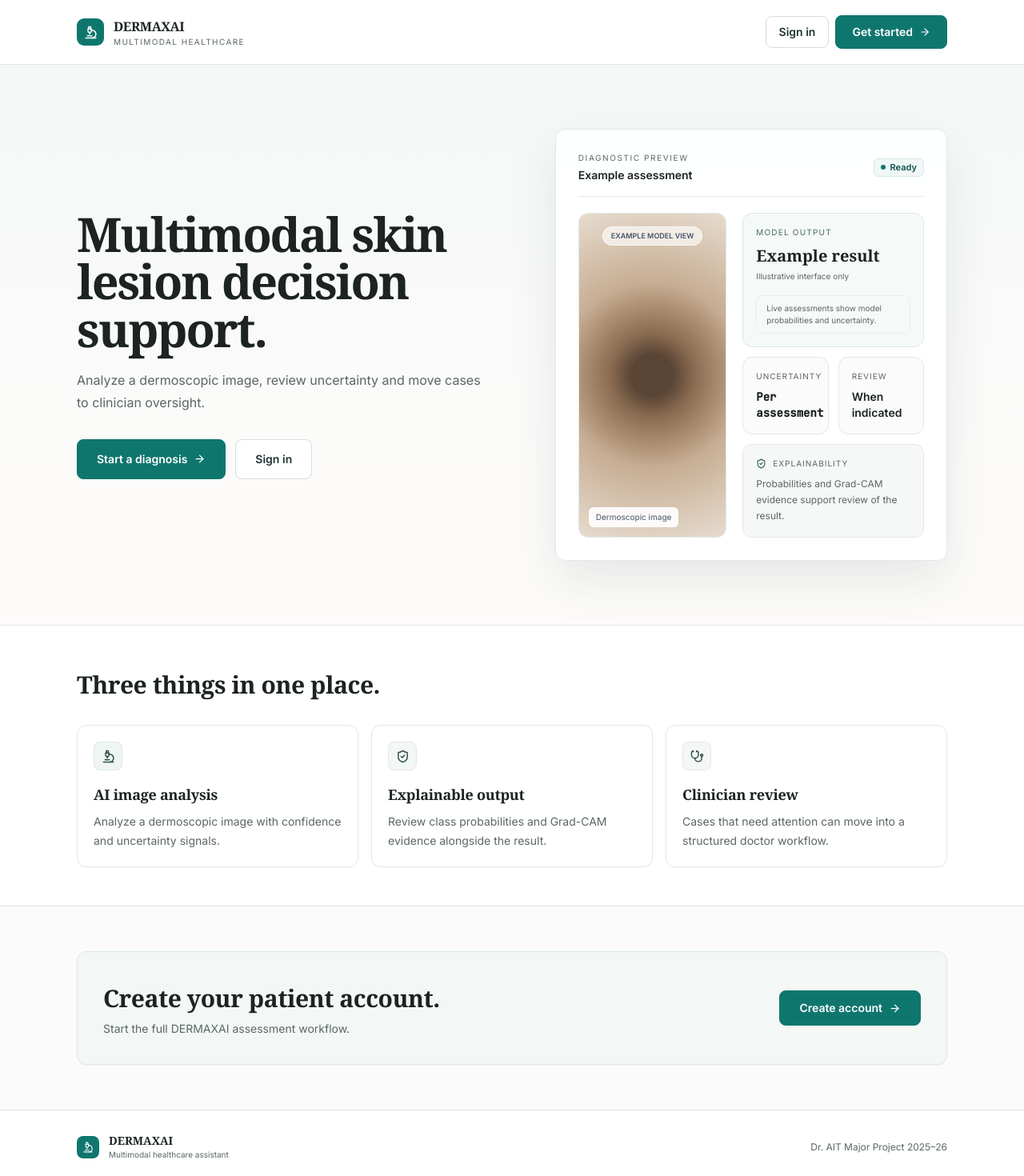
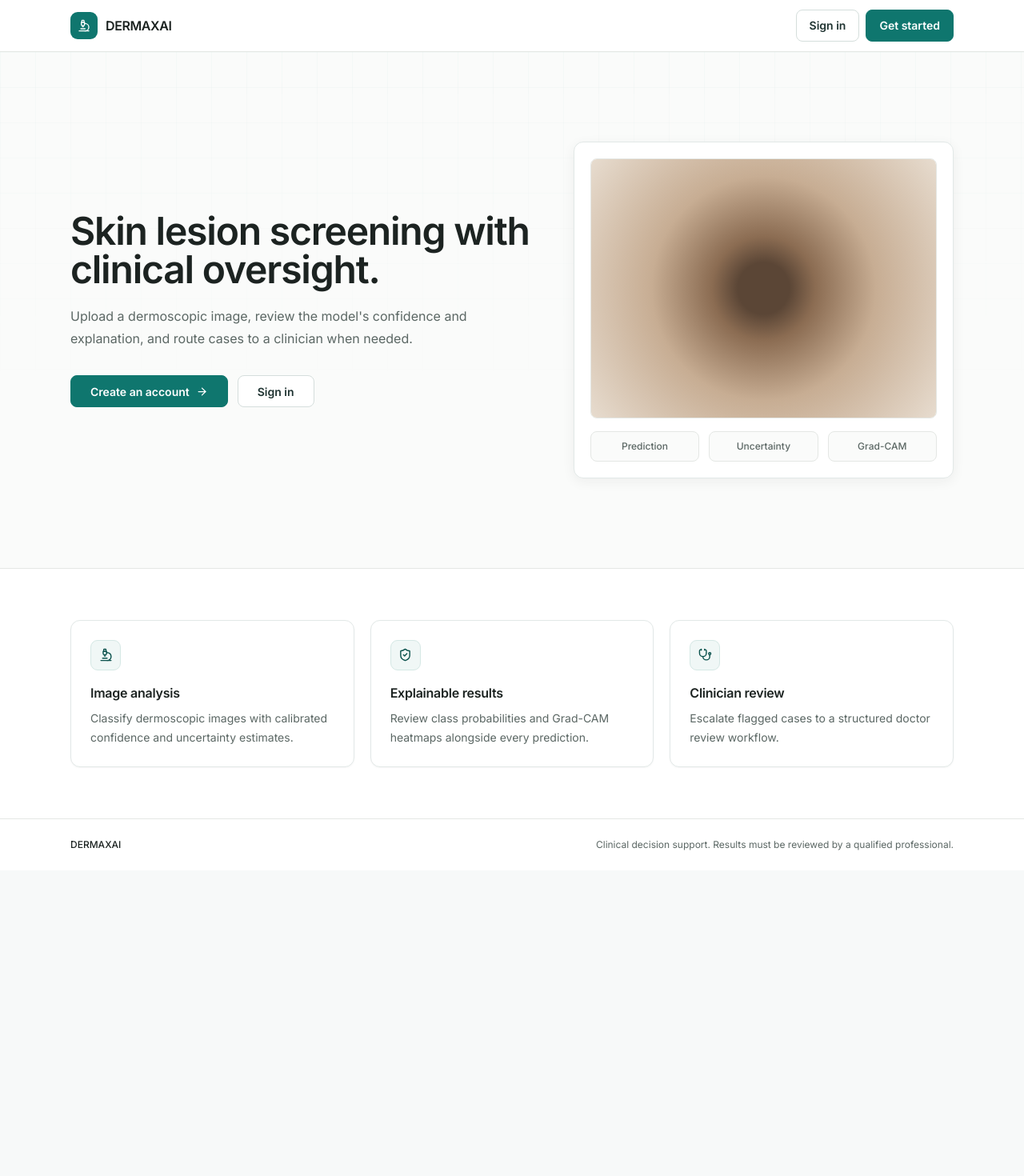
Before and after one commit to tejaswaroop41/DERMAXAI, a React (Vite) app in the folder frontend/: page / in a window 1280 px wide. Shown: the top 1470 px of the page at 80% size. After the commit the page ends 1088 px from the top, so only its background shows below. Built offline with nearby package versions, Linux system fonts and the light colour scheme; no server answers.

Commit message:
feat(frontend): apply professional UI redesign

```diff
--- a/frontend/src/pages/Landing.jsx
+++ b/frontend/src/pages/Landing.jsx
@@ -1,181 +1,76 @@
 import { Link } from 'react-router-dom'
+import { ArrowRight, Microscope, ShieldCheck, Stethoscope } from 'lucide-react'
 import { BRAND_SHORT } from '../lib/brand'
-import { ArrowRight, Microscope, ShieldCheck, Stethoscope } from 'lucide-react'
 
-const highlights = [
-  {
-    icon: Microscope,
-    title: 'AI image analysis',
-    body: 'Analyze a dermoscopic image with confidence and uncertainty signals.',
-    tone: 'bg-[#EEF5F3] border-[#DCEAE6] text-teal-700',
-  },
-  {
-    icon: ShieldCheck,
-    title: 'Explainable output',
-    body: 'Review class probabilities and Grad-CAM evidence alongside the result.',
-    tone: 'bg-[#F3F7F5] border-line text-teal-700',
-  },
-  {
-    icon: Stethoscope,
-    title: 'Clinician review',
-    body: 'Cases that need attention can move into a structured doctor workflow.',
-    tone: 'bg-[#F3F7F5] border-line text-teal-700',
-  },
+const features = [
+  { icon: Microscope, title: 'Image analysis', body: 'Classify dermoscopic images with calibrated confidence and uncertainty estimates.' },
+  { icon: ShieldCheck, title: 'Explainable results', body: 'Review class probabilities and Grad-CAM heatmaps alongside every prediction.' },
+  { icon: Stethoscope, title: 'Clinician review', body: 'Escalate flagged cases to a structured doctor review workflow.' },
 ]
 
 export default function Landing() {
   return (
-    <div className="min-h-screen bg-paper text-ink">
-      <nav className="border-b border-line bg-white/90 backdrop-blur-sm">
-        <div className="max-w-6xl mx-auto px-6 lg:px-8 h-20 flex items-center justify-between">
-          <Link to="/" className="flex items-center gap-3">
-            <div className="brand-mark">
-              <Microscope size={17} strokeWidth={2.1} />
-            </div>
-            <div>
-              <div className="font-serif font-semibold tracking-tight">{BRAND_SHORT}</div>
-              <div className="text-[10px] uppercase tracking-[0.14em] text-muted">Multimodal healthcare</div>
-            </div>
+    <div className="min-h-screen bg-white text-ink">
+      <header className="border-b border-line">
+        <div className="max-w-6xl mx-auto px-6 h-16 flex items-center justify-between">
+          <Link to="/" className="flex items-center gap-2.5">
+            <span className="brand-mark"><Microscope size={16} /></span>
+            <span className="font-semibold tracking-tight">{BRAND_SHORT}</span>
           </Link>
-
           <div className="flex items-center gap-2">
-            <Link to="/login" className="btn-ghost text-sm py-2 px-4">Sign in</Link>
-            <Link to="/register" className="btn-primary text-sm py-2.5 px-5 inline-flex items-center gap-2">
-              Get started <ArrowRight size={14} />
-            </Link>
+            <Link to="/login" className="btn-ghost">Sign in</Link>
+            <Link to="/register" className="btn-primary">Get started</Link>
           </div>
         </div>
-      </nav>
+      </header>
 
       <main>
-        <section className="relative overflow-hidden bg-[linear-gradient(180deg,#F4F8F7_0%,#FCFBFA_72%)]">
-          <div className="max-w-6xl mx-auto px-6 lg:px-8 py-14 sm:py-18 lg:py-20">
-            <div className="grid lg:grid-cols-[1.05fr_.95fr] gap-10 lg:gap-14 items-center">
-              <div className="relative z-10">
-                <div className="eyebrow mb-4">
-                  <span className="eyebrow-dot" /> AI-assisted skin lesion screening
-                </div>
-                <h1 className="text-4xl sm:text-5xl lg:text-[3.7rem] font-serif font-semibold leading-[1.02] tracking-[-0.035em] max-w-xl">
-                  Multimodal skin lesion decision support.
+        <section className="relative overflow-hidden bg-paper border-b border-line">
+          <div className="hero-grid" />
+          <div className="relative max-w-6xl mx-auto px-6 py-20 lg:py-28 grid lg:grid-cols-[1.1fr_.9fr] gap-12 items-center">
+            <div>
+              <h1 className="text-4xl sm:text-5xl font-semibold leading-[1.1] tracking-tight max-w-xl">
+                Skin lesion screening with clinical oversight.
               </h1>
               <p className="mt-5 text-base text-muted leading-7 max-w-lg">
-                  Analyze a dermoscopic image, review uncertainty and move cases to clinician oversight.
+                Upload a dermoscopic image, review the model's confidence and explanation, and route cases to a clinician when needed.
               </p>
               <div className="mt-8 flex flex-col sm:flex-row gap-3">
-                  <Link to="/register" className="btn-primary inline-flex items-center justify-center gap-2 px-6 py-3.5 text-sm">
-                    Start a diagnosis <ArrowRight size={15} />
-                  </Link>
-                  <Link to="/login" className="btn-ghost inline-flex items-center justify-center px-6 py-3.5 text-sm">
-                    Sign in
-                  </Link>
+                <Link to="/register" className="btn-primary px-6">Create an account <ArrowRight size={15} /></Link>
+                <Link to="/login" className="btn-ghost px-6">Sign in</Link>
               </div>
             </div>
 
-              <div className="relative z-10 glass p-5 sm:p-6 lg:p-7 bg-white/95 shadow-[0_24px_60px_rgba(35,64,59,0.10)]">
-                <div className="flex items-center justify-between pb-4 border-b border-line">
-                  <div>
-                    <div className="text-[10px] uppercase tracking-[0.16em] text-muted">Diagnostic preview</div>
-                    <div className="text-sm font-semibold mt-1">Example assessment</div>
+            <div className="glass p-5 shadow-raised">
+              <div className="relative rounded-lg overflow-hidden border border-line aspect-[4/3]">
+                <div className="scan-surface" />
               </div>
-                  <span className="status-pill"><span /> Ready</span>
-                </div>
-
-                <div className="grid sm:grid-cols-[.9fr_1.1fr] gap-5 pt-5">
-                  <div className="rounded-xl overflow-hidden border border-[#DCEAE6] bg-[#EEF3F1] min-h-64 relative">
-                    <div className="scan-surface" />
-                    <div className="absolute inset-x-0 top-4 flex justify-center">
-                      <span className="rounded-full border border-white/60 bg-white/65 px-2.5 py-1 text-[9px] font-semibold text-slate-600 backdrop-blur-sm">
-                        EXAMPLE MODEL VIEW
-                      </span>
-                    </div>
-                    <div className="absolute left-3 bottom-3 text-[10px] text-slate-600 bg-white/90 border border-white/80 rounded-md px-2 py-1">
-                      Dermoscopic image
-                    </div>
-                  </div>
-
-                  <div className="space-y-3">
-                    <div className="rounded-xl border border-[#DCEAE6] p-4 bg-[#F5F9F7]">
-                      <div className="text-[10px] uppercase tracking-[0.12em] text-teal-700/80">Model output</div>
-                      <div className="mt-2">
-                        <div className="font-serif text-xl font-semibold">Example result</div>
-                        <div className="text-[10px] text-muted mt-1">Illustrative interface only</div>
-                      </div>
-                      <div className="mt-4 rounded-lg border border-dashed border-[#DCEAE6] px-3 py-2 text-[10px] text-muted">
-                        Live assessments show model probabilities and uncertainty.
-                      </div>
-                    </div>
-
-                    <div className="grid grid-cols-2 gap-3">
-                      <div className="rounded-xl border border-line p-4 bg-paper">
-                        <div className="text-[10px] uppercase tracking-[0.1em] text-muted">Uncertainty</div>
-                        <div className="font-mono text-sm font-semibold mt-2">Per assessment</div>
-                      </div>
-                      <div className="rounded-xl border border-line p-4 bg-paper">
-                        <div className="text-[10px] uppercase tracking-[0.1em] text-muted">Review</div>
-                        <div className="text-sm font-semibold mt-2">When indicated</div>
-                      </div>
-                    </div>
-
-                    <div className="rounded-xl border border-line bg-[#F5F8F7] p-4">
-                      <div className="flex items-center gap-2 text-[10px] uppercase tracking-[0.1em] text-muted">
-                        <ShieldCheck size={13} className="text-teal-600" /> Explainability
-                      </div>
-                      <p className="text-xs text-muted leading-5 mt-2">
-                        Probabilities and Grad-CAM evidence support review of the result.
-                      </p>
-                    </div>
-                  </div>
-                </div>
+              <div className="mt-4 grid grid-cols-3 gap-3 text-center">
+                {['Prediction', 'Uncertainty', 'Grad-CAM'].map(label => (
+                  <div key={label} className="rounded-lg border border-line bg-paper py-2.5 text-xs font-medium text-muted">{label}</div>
+                ))}
               </div>
             </div>
           </div>
         </section>
 
-        <section className="border-y border-line bg-white">
-          <div className="max-w-6xl mx-auto px-6 lg:px-8 py-11 lg:py-12">
-            <div>
-              <div className="eyebrow">Core workflow</div>
-              <h2 className="text-2xl sm:text-3xl font-serif font-semibold mt-2">Three things in one place.</h2>
-            </div>
-
-            <div className="grid md:grid-cols-3 gap-4 mt-8">
-              {highlights.map(({ icon: Icon, title, body, tone }) => (
-                <div key={title} className="glass p-5">
-                  <div className={`w-9 h-9 rounded-lg flex items-center justify-center border ${tone}`}>
-                    <Icon size={17} />
-                  </div>
-                  <h3 className="font-serif text-lg font-semibold mt-4">{title}</h3>
+        <section className="max-w-6xl mx-auto px-6 py-16">
+          <div className="grid md:grid-cols-3 gap-5">
+            {features.map(({ icon: Icon, title, body }) => (
+              <div key={title} className="glass p-6">
+                <div className="feature-icon"><Icon size={17} /></div>
+                <h3 className="text-base font-semibold mt-4">{title}</h3>
                 <p className="text-sm text-muted leading-6 mt-2">{body}</p>
               </div>
             ))}
           </div>
-          </div>
-        </section>
-
-        <section className="max-w-6xl mx-auto px-6 lg:px-8 py-12 lg:py-14">
-          <div className="glass p-6 sm:p-8 flex flex-col md:flex-row md:items-center md:justify-between gap-6 bg-[#F3F7F5] border-[#DCEAE6]">
-            <div>
-              <div className="eyebrow">Ready to begin?</div>
-              <h2 className="text-2xl sm:text-3xl font-serif font-semibold mt-2">Create your patient account.</h2>
-              <p className="text-sm text-muted mt-2 max-w-xl leading-6">Start the full DERMAXAI assessment workflow.</p>
-            </div>
-            <Link to="/register" className="btn-primary inline-flex items-center justify-center gap-2 px-6 py-3 flex-shrink-0">
-              Create account <ArrowRight size={15} />
-            </Link>
-          </div>
         </section>
       </main>
 
-      <footer className="border-t border-line bg-white">
-        <div className="max-w-6xl mx-auto px-6 lg:px-8 py-7 flex flex-col sm:flex-row gap-3 items-start sm:items-center justify-between">
-          <div className="flex items-center gap-3">
-            <div className="brand-mark small"><Microscope size={14} /></div>
-            <div>
-              <div className="font-serif font-semibold text-sm">{BRAND_SHORT}</div>
-              <div className="text-[10px] text-muted">Multimodal healthcare assistant</div>
-            </div>
-          </div>
-          <div className="text-xs text-muted">Dr. AIT Major Project 2025–26</div>
+      <footer className="border-t border-line">
+        <div className="max-w-6xl mx-auto px-6 py-6 flex flex-col sm:flex-row gap-2 sm:items-center justify-between text-xs text-muted">
+          <span className="font-medium text-ink">{BRAND_SHORT}</span>
+          <span>Clinical decision support. Results must be reviewed by a qualified professional.</span>
         </div>
       </footer>
     </div>
```
Lines whose indentation alone changed are shown as unchanged.
